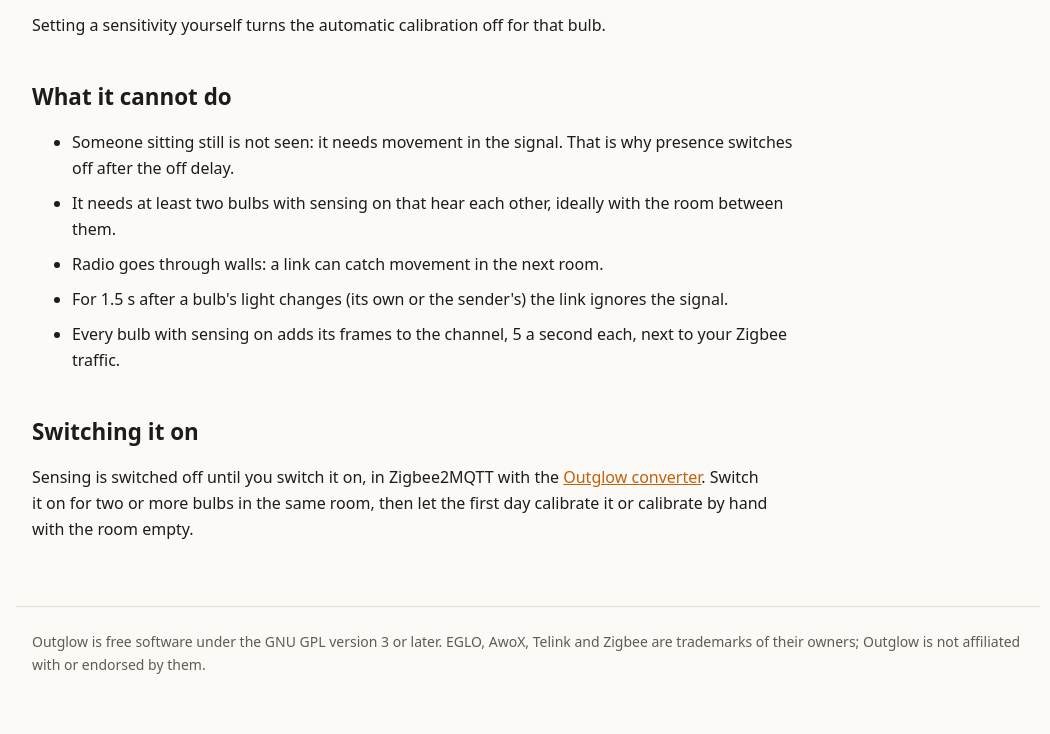
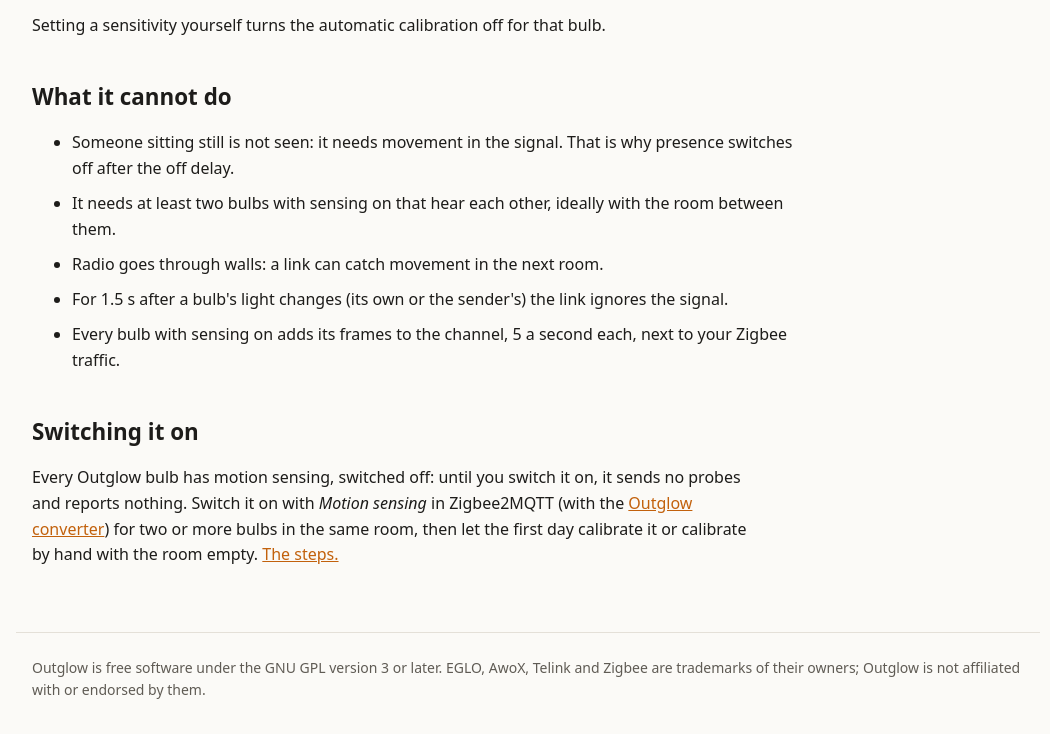
Before and after one commit to outglow/outglow, a website built with Vite: page site/sensing.html in a window 1280 px wide. Shown: the part 2862-3596 px from the top of the page, without its empty margins (112-1162 px from the left). Before the commit the page ends 3570 px from the top, so only its background shows below. Built offline with nearby package versions, Linux system fonts and the light colour scheme.

Commit message:
site: the install guide and the sensing page link each other; the sensing page says every image has it, switched off

```diff
--- a/site/sensing.html
+++ b/site/sensing.html
@@ -113,9 +113,10 @@
   </ul>
 
   <h2>Switching it on</h2>
-  <p>Sensing is switched off until you switch it on, in Zigbee2MQTT with the <a href="install.html#converter">Outglow
-    converter</a>. Switch it on for two or more bulbs in the same room, then let the first day calibrate it or calibrate
-    by hand with the room empty.</p>
+  <p>Every Outglow bulb has motion sensing, switched off: until you switch it on, it sends no probes and reports
+    nothing. Switch it on with <em>Motion sensing</em> in Zigbee2MQTT (with the <a href="install.html#converter">Outglow
+    converter</a>) for two or more bulbs in the same room, then let the first day calibrate it or calibrate by hand
+    with the room empty. <a href="install.html#motion">The steps.</a></p>
 </main>
 <footer class="site">
   Outglow is free software under the GNU GPL version 3 or later.
```
Also changed, not shown: site/install.html (+2 -1 lines).
